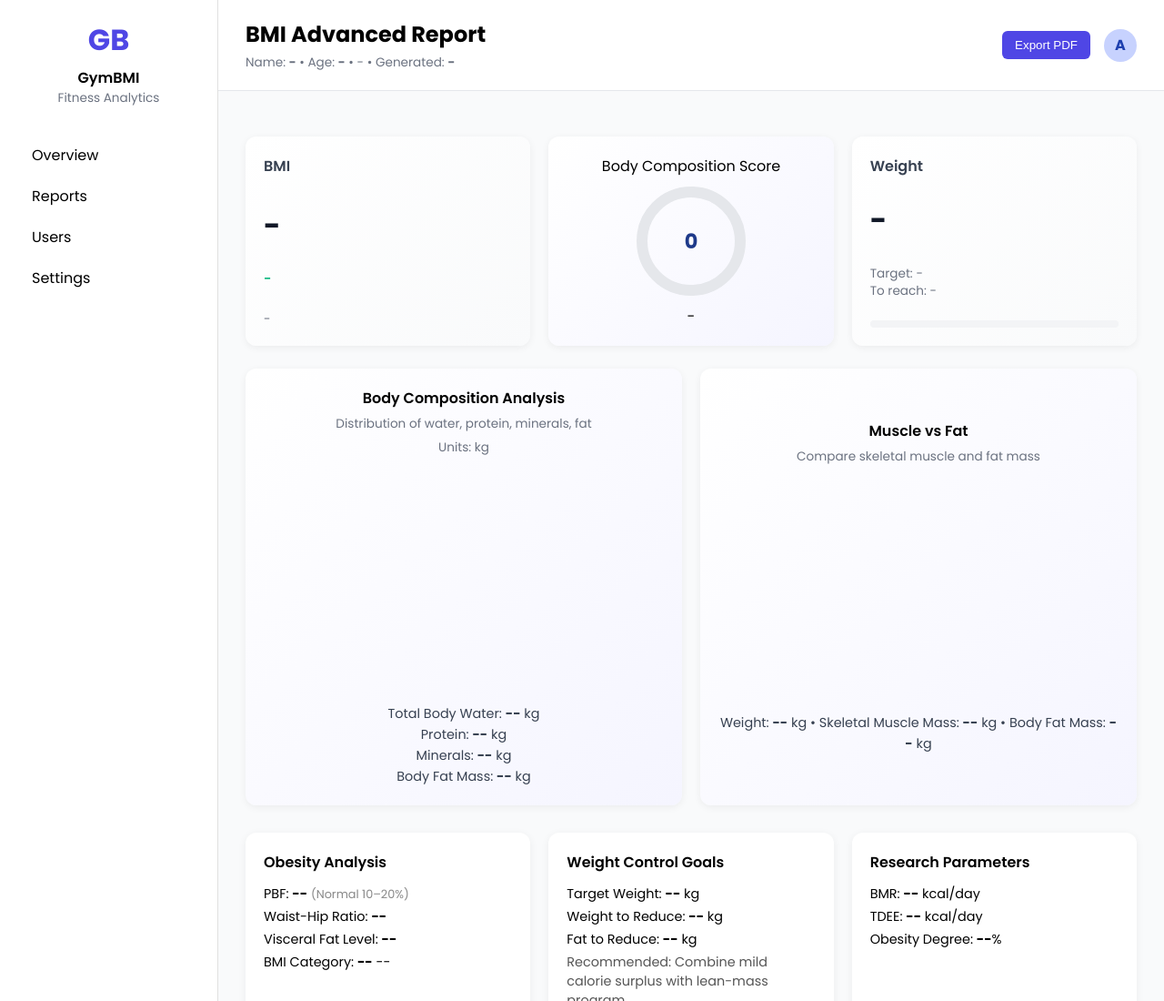
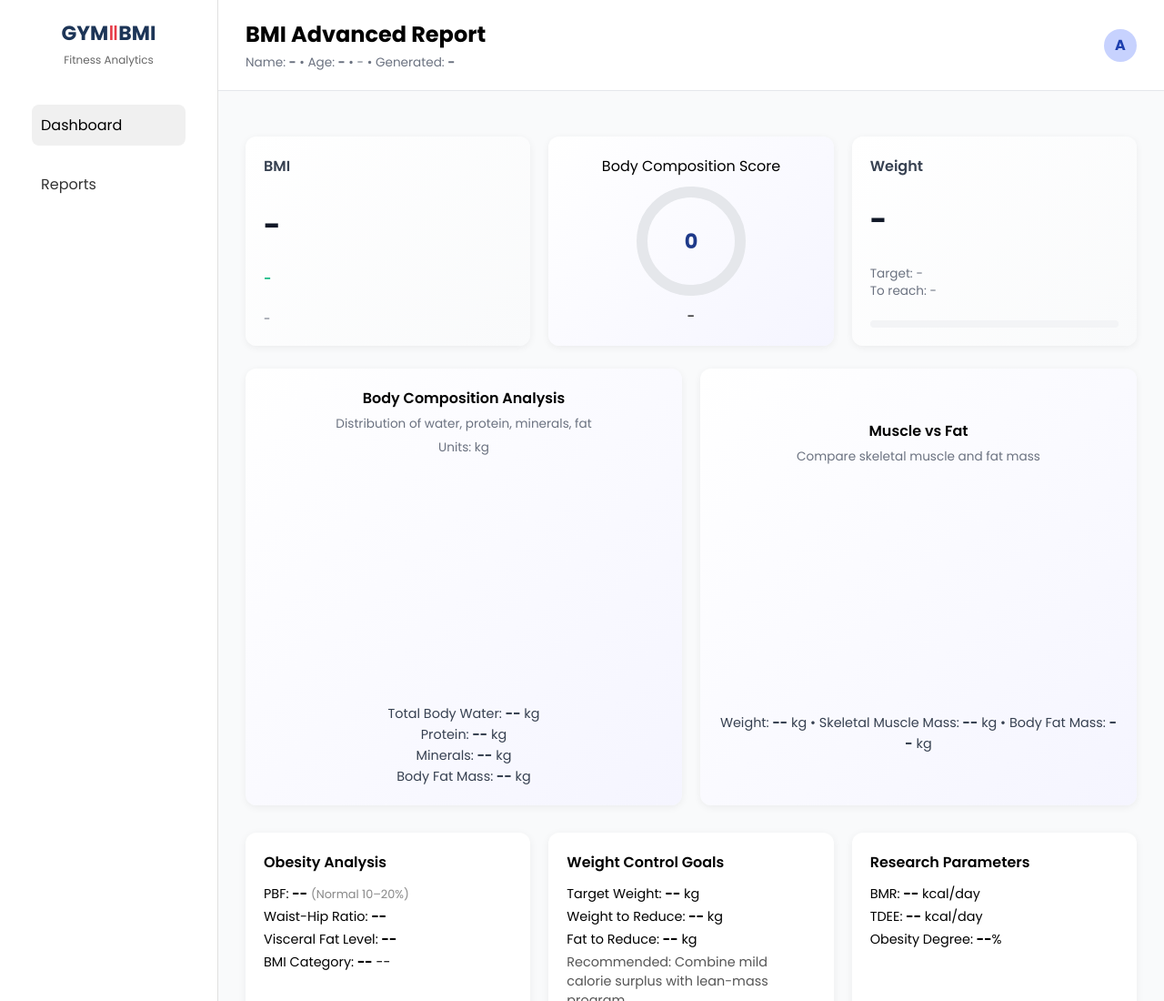
Before and after one commit to sujitkmr/bmi-calculator, a plain HTML site: page dashboard.html in a window 1280 px wide. Shown: the top 1100 px of the page at 91% size. Drawn offline with nearby package versions, Linux system fonts and the light colour scheme.

Commit message:
added Dashboard and Report page

```diff
--- a/dashboard.css
+++ b/dashboard.css
@@ -365,3 +365,38 @@ circle.progress {
 .info-card {
   background: linear-gradient(135deg, #ffffff, #f5f5ff);
 }
+.menu li a {
+  display: block;
+  padding: 10px;
+  color: #333;
+  text-decoration: none;   /* removes underline */
+  font-weight: 500;
+  border-radius: 8px;
+  transition: background 0.2s, color 0.2s;
+}
+
+.menu li a:hover,
+.menu li a.active {
+  background: #f0f0f0;
+  color: #000;
+  text-decoration: none;   /* make sure underline never comes back */
+}
+.logo-link {
+  font-size: 22px;
+  font-weight: 700;
+  text-decoration: none; /* no underline */
+}
+
+.logo-blue {
+  color: #1d3557;
+}
+
+.logo-red {
+  color: #e63946;
+}
+
+.sidebar-header .subtitle {
+  font-size: 12px;
+  color: #666;
+  margin-top: 4px;
+}
--- a/dashboard.html
+++ b/dashboard.html
@@ -13,17 +13,18 @@
 
   <!-- LEFT SIDEBAR -->
   <aside class="sidebar">
-    <div class="sidebar-header">
-      <div class="logo">GB</div>
-      <div class="title">GymBMI</div>
-      <div class="subtitle">Fitness Analytics</div>
-    </div>
-    <ul class="menu">
-      <li>Overview</li>
-      <li>Reports</li>
-      <li>Users</li>
-      <li>Settings</li>
-    </ul>
+<div class="sidebar-header">
+  <a href="index.html" class="logo-link">
+    <span class="logo-blue">GYM</span><span class="logo-red">‖</span><span class="logo-blue">BMI</span>
+  </a>
+  <div class="subtitle">Fitness Analytics</div>
+</div>
+
+  <ul class="menu">
+  <li><a href="dashboard.html" class="active">Dashboard</a></li>
+  <li><a href="reports.html">Reports</a></li>
+</ul>
+
     <div class="sidebar-footer">
       © GymBMI • Confidential
     </div>
@@ -43,7 +44,6 @@
           </div>
         </div>
         <div class="header-actions">
-          <button class="export-btn">Export PDF</button>
           <div class="user-avatar">A</div>
         </div>
       </div>
```
Also changed, not shown: reports.html (added, +69 -0 lines).
